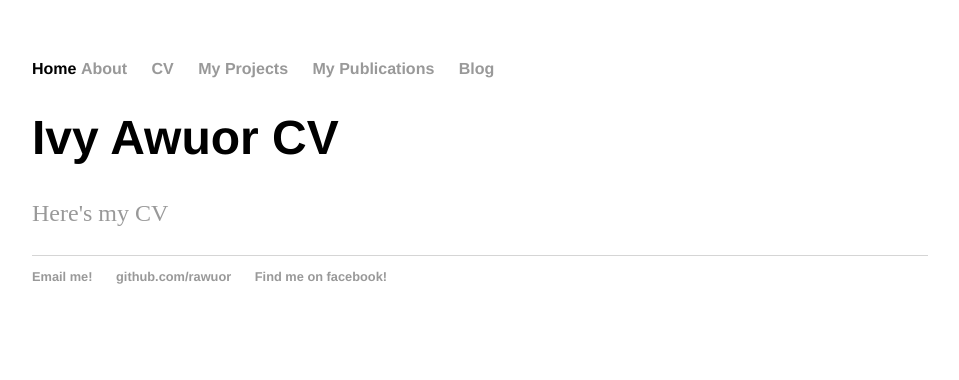
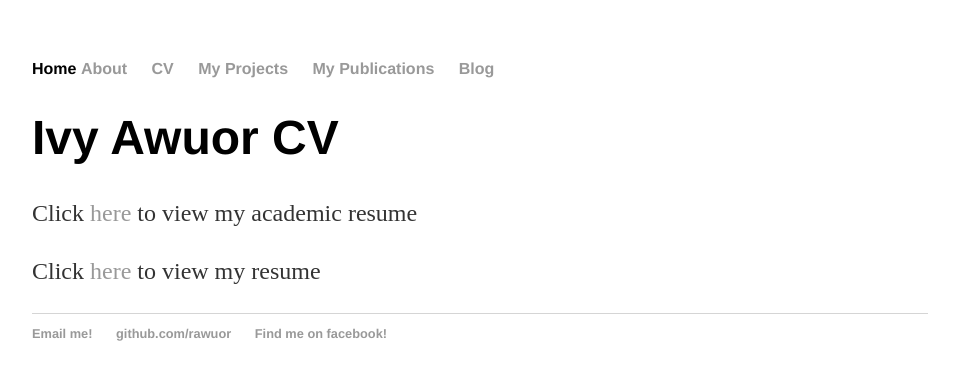
Before and after one commit to rawuor/rawuor.github.io, a Jekyll site: the page built from cv/index.html, in a window 1280 px wide. Shown: the top 380 px of the page, without its empty margins (160-1119 px from the left). Built offline with Jekyll 4.4.1, drawn with Linux system fonts in a browser that asks for light colours.

Commit message:
Update index.html

```diff
--- a/cv/index.html
+++ b/cv/index.html
@@ -3,4 +3,5 @@ layout: default
 title: Ivy Awuor CV
 ---
 <h1>{{ page.title }}</h1>
-<p><a href = "https://drive.google.com/file/d/0B-awtYoNDKKbRkhWU1BDMXFMUTA/view?usp=sharing" target = "_blank">Here's my CV</a></p>
+<p>Click <a href = "https://drive.google.com/file/d/0B-awtYoNDKKbRkhWU1BDMXFMUTA/view?usp=sharing" target = "_blank">here </a> to view my academic resume</p>
+<p>Click <a href = "/resume" target = "_blank">here </a> to view my resume </p>
```
